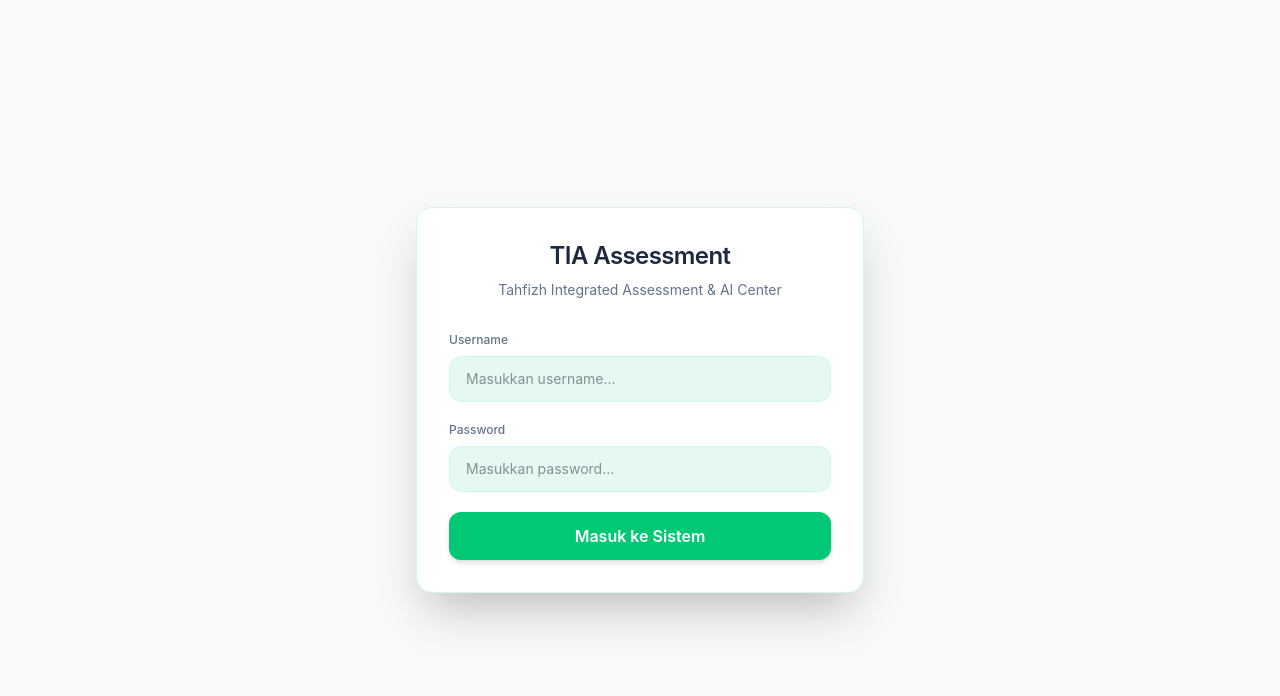
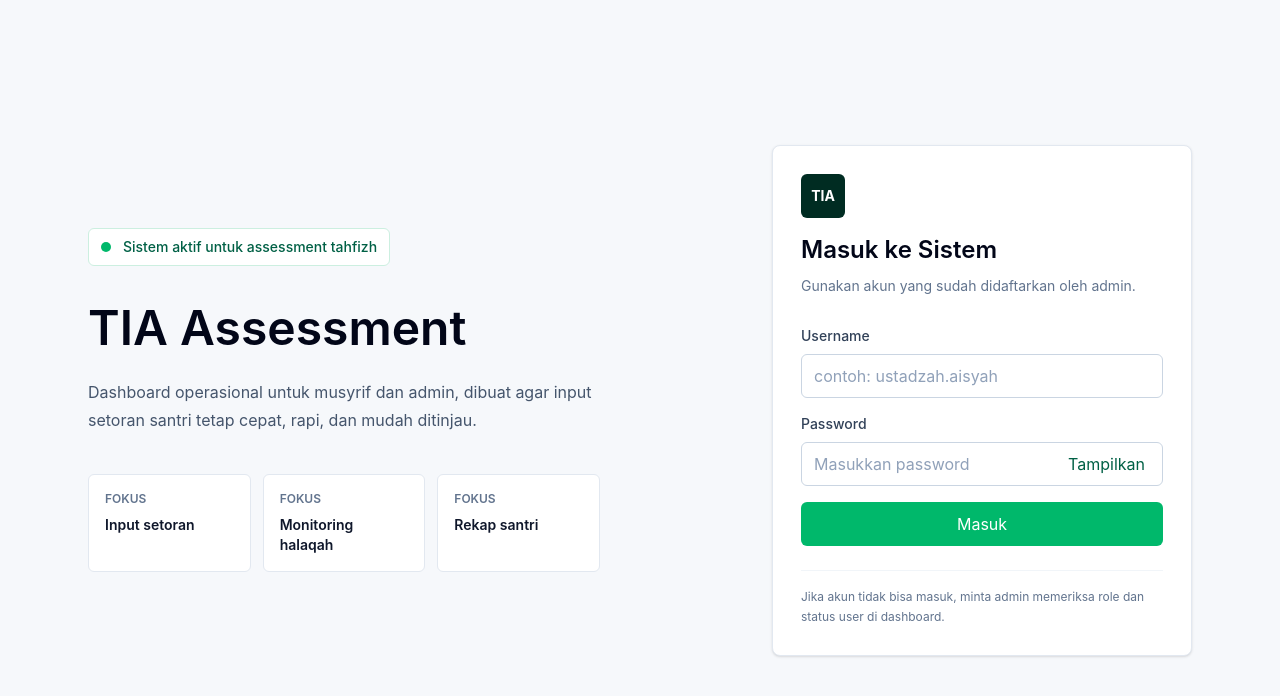
Before and after one commit to Thirayy/tia-app, a Next.js app: page /login in a window 1280 px wide. Shown: the top 696 px of the page. Built offline with nearby package versions, Linux system fonts and the light colour scheme.

Commit message:
feat: polish login experience

```diff
--- a/app/globals.css
+++ b/app/globals.css
@@ -1,16 +1,59 @@
 @import "tailwindcss";
 
 @theme {
-  /* Palet warna hijau baru sesuai tema UI Anda */
-  --color-gnome-darker: #f8f9fa;      /* Background utama (Putih/Abu sangat muda) */
-  --color-gnome-card: #ffffff;        /* Background kartu (Putih) */
-  --color-gnome-input: #e6f9f0;       /* Background input/elemen sekunder (Hijau sangat muda) */
-  --color-gnome-border: #d1fae5;      /* Garis batas (Hijau muda) */
-  --color-gnome-green: #00c875;       /* Warna utama (Hijau tombol/highlight) */
+  --color-gnome-darker: #f6f8fb;
+  --color-gnome-card: #ffffff;
+  --color-gnome-input: #eefbf5;
+  --color-gnome-border: #ccefe0;
+  --color-gnome-green: #00b86b;
+}
+
+* {
+  box-sizing: border-box;
+}
+
+html {
+  min-height: 100%;
 }
 
 body {
   background-color: var(--color-gnome-darker);
-  color: #1e293b;                     /* Teks utama (Gelap agar kontras) */
+  color: #1e293b;
   min-height: 100vh;
+  text-rendering: optimizeLegibility;
 }
+
+button,
+input,
+select,
+textarea {
+  font: inherit;
+}
+
+button {
+  touch-action: manipulation;
+}
+
+::selection {
+  background: rgba(0, 184, 107, 0.18);
+}
+
+:focus-visible {
+  outline: 3px solid rgba(0, 184, 107, 0.28);
+  outline-offset: 2px;
+}
+
+@keyframes fadeIn {
+  from {
+    opacity: 0;
+    transform: translateY(4px);
+  }
+  to {
+    opacity: 1;
+    transform: translateY(0);
+  }
+}
+
+.animate-fadeIn {
+  animation: fadeIn 180ms ease-out both;
+}
--- a/app/login/page.tsx
+++ b/app/login/page.tsx
@@ -1,11 +1,14 @@
 'use client';
+
 import { useState } from 'react';
 import { useRouter } from 'next/navigation';
 import api from '@/lib/axiosInstance';
+import { getPostLoginPath, setSession } from '@/lib/auth';
 
 export default function LoginPage() {
   const [username, setUsername] = useState('');
   const [password, setPassword] = useState('');
+  const [showPassword, setShowPassword] = useState(false);
   const [isError, setIsError] = useState(false);
   const [statusMsg, setStatusMsg] = useState('');
   const [loading, setLoading] = useState(false);
@@ -21,81 +24,150 @@ export default function LoginPage() {
       const response = await api.post('/auth/login', { username, password });
       const userData = response.data.user;
 
-      if (userData) {
-        localStorage.setItem('user_session', JSON.stringify(userData));
-        const role = String(userData.role || '').toLowerCase();
-
-        // Asumsi fungsi getPostLoginPath sudah ada di file ini atau diimpor
-        const redirectPath = '/musyrif';
-        router.push(redirectPath);
-      } else {
+      if (!userData) {
         throw new Error('Data user tidak ditemukan.');
       }
-    } catch (err: any) {
+
+      const redirectPath = getPostLoginPath(String(userData.role || ''));
+      if (!redirectPath) {
+        throw new Error('Role akun belum dikenali.');
+      }
+
+      setSession(userData);
+      router.replace(redirectPath);
+    } catch {
       setIsError(true);
-      setStatusMsg('Gagal masuk, cek username/password Anda.');
+      setStatusMsg('Gagal masuk. Cek username, password, dan role akun.');
     } finally {
       setLoading(false);
     }
   };
 
   return (
-    <div className="flex justify-center items-center min-h-screen w-full p-4 bg-gnome-darker">
-      <div className="bg-gnome-card border border-gnome-border rounded-2xl shadow-2xl w-full max-w-md p-8">
-        <div className="text-center mb-8">
-          <h1 className="text-2xl font-semibold text-slate-800 tracking-tight">TIA Assessment</h1>
-          <p className="text-sm text-slate-500 mt-2">Tahfizh Integrated Assessment & AI Center</p>
+    <main className="min-h-dvh bg-gnome-darker text-slate-900">
+      <div className="mx-auto grid min-h-dvh w-full max-w-6xl grid-cols-1 px-4 py-6 sm:px-6 lg:grid-cols-[1fr_420px] lg:items-center lg:gap-12 lg:py-10">
+        <section className="hidden lg:block">
+          <div className="max-w-xl">
+            <div className="mb-8 inline-flex items-center gap-3 rounded-md border border-gnome-border bg-white px-3 py-2 text-sm font-medium text-emerald-800">
+              <span className="h-2.5 w-2.5 rounded-full bg-gnome-green" aria-hidden="true" />
+              Sistem aktif untuk assessment tahfizh
             </div>
 
-        <form onSubmit={handleLogin} className="space-y-5">
+            <h1 className="text-5xl font-semibold leading-tight tracking-normal text-slate-950">
+              TIA Assessment
+            </h1>
+            <p className="mt-5 max-w-lg text-base leading-7 text-slate-600">
+              Dashboard operasional untuk musyrif dan admin, dibuat agar input setoran santri
+              tetap cepat, rapi, dan mudah ditinjau.
+            </p>
+
+            <div className="mt-10 grid max-w-lg grid-cols-3 gap-3">
+              {['Input setoran', 'Monitoring halaqah', 'Rekap santri'].map((item) => (
+                <div key={item} className="rounded-md border border-slate-200 bg-white p-4">
+                  <div className="text-xs font-semibold uppercase tracking-normal text-slate-500">
+                    Fokus
+                  </div>
+                  <div className="mt-2 text-sm font-semibold text-slate-900">{item}</div>
+                </div>
+              ))}
+            </div>
+          </div>
+        </section>
+
+        <section className="flex min-h-[calc(100dvh-3rem)] items-center justify-center lg:min-h-0">
+          <div className="w-full max-w-[420px] rounded-lg border border-slate-200 bg-gnome-card p-5 shadow-sm sm:p-7">
+            <div className="mb-7">
+              <div className="mb-4 flex h-11 w-11 items-center justify-center rounded-md bg-emerald-950 text-sm font-bold text-white">
+                TIA
+              </div>
+              <h2 className="text-2xl font-semibold tracking-normal text-slate-950">
+                Masuk ke Sistem
+              </h2>
+              <p className="mt-2 text-sm leading-6 text-slate-500">
+                Gunakan akun yang sudah didaftarkan oleh admin.
+              </p>
+            </div>
+
+            <form onSubmit={handleLogin} className="space-y-4">
               <div>
-            <label className="block text-xs font-medium text-slate-500 mb-2">Username</label>
+                <label htmlFor="username" className="mb-2 block text-sm font-medium text-slate-700">
+                  Username
+                </label>
                 <input
+                  id="username"
                   type="text"
                   value={username}
                   onChange={(e) => setUsername(e.target.value)}
-              className="w-full bg-gnome-input border border-gnome-border rounded-xl px-4 py-3 text-sm text-slate-800 focus:outline-none focus:border-gnome-green transition-all"
-              placeholder="Masukkan username..."
+                  className="min-h-11 w-full rounded-md border border-slate-300 bg-white px-3 py-2 text-base text-slate-900 transition placeholder:text-slate-400 focus:border-gnome-green focus:outline-none sm:text-sm"
+                  placeholder="contoh: ustadzah.aisyah"
                   required
-              autoComplete="off"
+                  autoComplete="username"
                   disabled={loading}
                 />
               </div>
 
               <div>
-            <label className="block text-xs font-medium text-slate-500 mb-2">Password</label>
+                <label htmlFor="password" className="mb-2 block text-sm font-medium text-slate-700">
+                  Password
+                </label>
+                <div className="relative">
                   <input
-              type="password"
+                    id="password"
+                    type={showPassword ? 'text' : 'password'}
                     value={password}
                     onChange={(e) => setPassword(e.target.value)}
-              className="w-full bg-gnome-input border border-gnome-border rounded-xl px-4 py-3 text-sm text-slate-800 focus:outline-none focus:border-gnome-green transition-all"
-              placeholder="Masukkan password..."
+                    className="min-h-11 w-full rounded-md border border-slate-300 bg-white px-3 py-2 pr-24 text-base text-slate-900 transition placeholder:text-slate-400 focus:border-gnome-green focus:outline-none sm:text-sm"
+                    placeholder="Masukkan password"
                     required
+                    autoComplete="current-password"
                     disabled={loading}
                   />
+                  <button
+                    type="button"
+                    onClick={() => setShowPassword((value) => !value)}
+                    className="absolute right-1.5 top-1/2 min-h-8 -translate-y-1/2 rounded px-3 text-xs font-semibold text-emerald-800 transition hover:bg-emerald-50"
+                    aria-label={showPassword ? 'Sembunyikan password' : 'Tampilkan password'}
+                    disabled={loading}
+                  >
+                    {showPassword ? 'Sembunyikan' : 'Tampilkan'}
+                  </button>
                 </div>
-
-          <button
-            type="submit"
-            disabled={loading}
-            className="w-full bg-gnome-green text-white font-semibold py-3 rounded-xl transition hover:bg-emerald-600 shadow-md disabled:opacity-60"
-          >
-            {loading ? 'Memverifikasi...' : 'Masuk ke Sistem'}
-          </button>
+              </div>
 
               {statusMsg && (
                 <div
-              className={`p-3 rounded-lg text-xs text-center border ${
+                  role={isError ? 'alert' : 'status'}
+                  className={`rounded-md border px-3 py-2.5 text-sm leading-5 ${
                     isError
-                  ? 'bg-red-50 text-red-600 border-red-200'
-                  : 'bg-emerald-50 text-emerald-700 border-emerald-200'
+                      ? 'border-red-200 bg-red-50 text-red-700'
+                      : 'border-emerald-200 bg-emerald-50 text-emerald-800'
                   }`}
                 >
                   {statusMsg}
                 </div>
               )}
+
+              <button
+                type="submit"
+                disabled={loading}
+                className="flex min-h-11 w-full items-center justify-center gap-2 rounded-md bg-gnome-green px-4 py-2.5 text-sm font-semibold text-white transition hover:bg-emerald-600 disabled:cursor-not-allowed disabled:opacity-70"
+              >
+                {loading && (
+                  <span
+                    className="h-4 w-4 animate-spin rounded-full border-2 border-white/35 border-t-white"
+                    aria-hidden="true"
+                  />
+                )}
+                {loading ? 'Memverifikasi...' : 'Masuk'}
+              </button>
             </form>
+
+            <p className="mt-6 border-t border-slate-100 pt-4 text-xs leading-5 text-slate-500">
+              Jika akun tidak bisa masuk, minta admin memeriksa role dan status user di dashboard.
+            </p>
           </div>
+        </section>
       </div>
+    </main>
   );
 }
```
Lines whose indentation alone changed are shown as unchanged.
